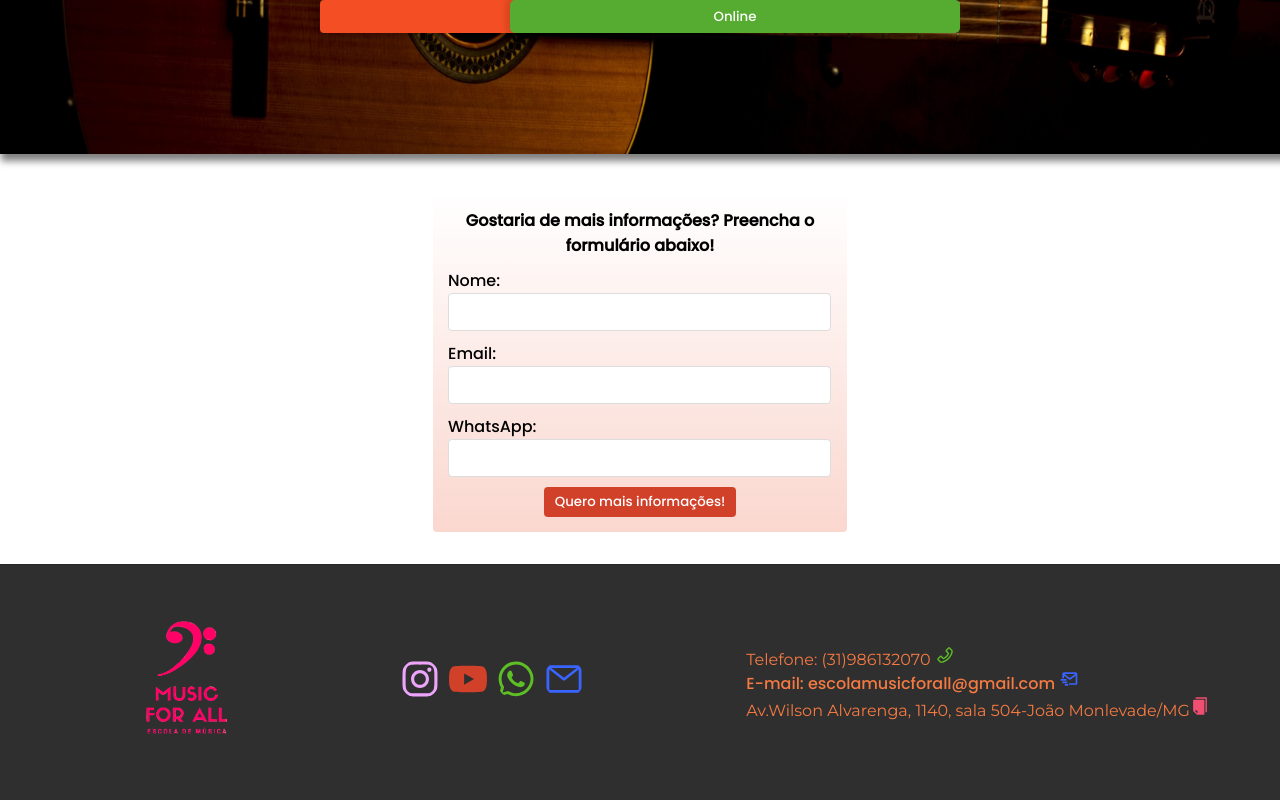
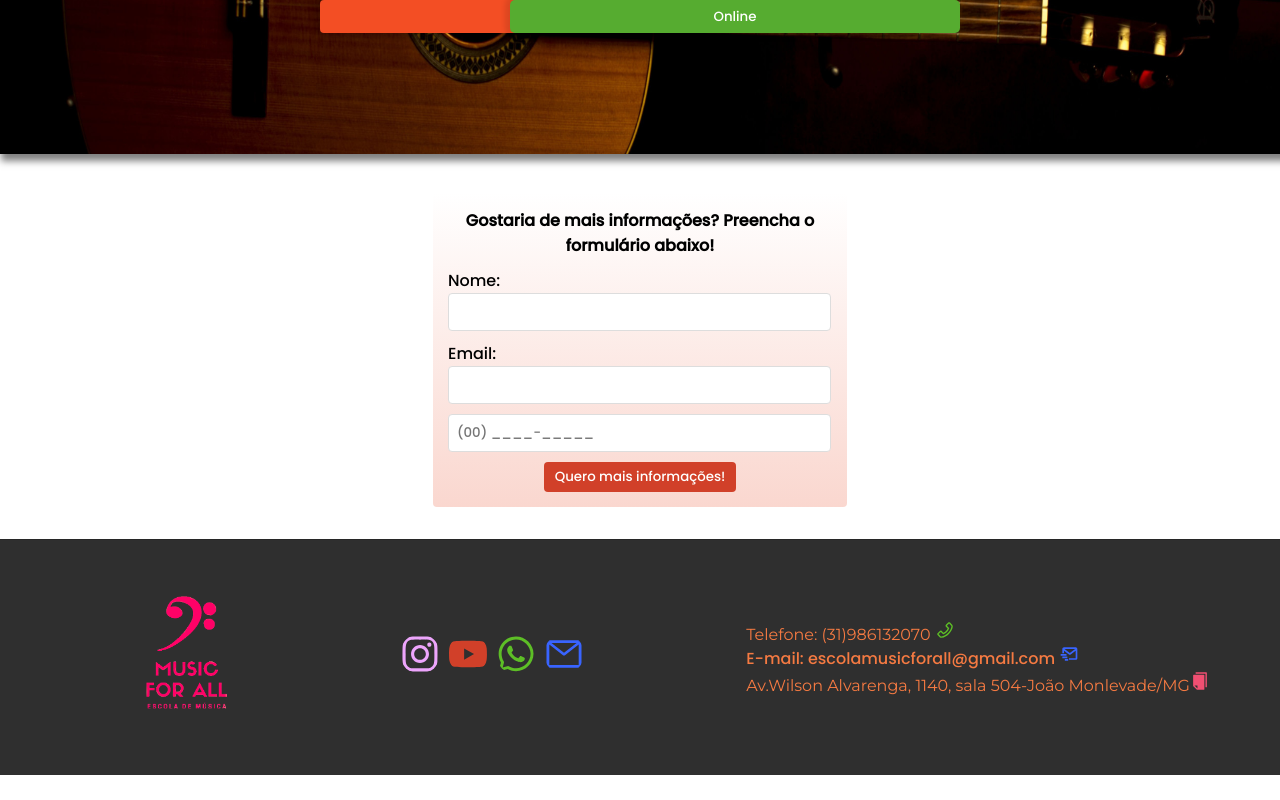
Before and after one commit to GuilhermeGomesti1/music-for-all, a Next.js app: page /cursos in a window 1280 px wide. Shown: the part 2012-2812 px from the top of the page. After the commit the page ends 2787 px from the top, so only its background shows below. Built offline with nearby package versions, Linux system fonts and the light colour scheme.

Commit message:
atualização do form

```diff
--- a/src/app/components/Form/index.tsx
+++ b/src/app/components/Form/index.tsx
@@ -64,14 +64,22 @@ export function Form() {
             name="email"
           />
 
-          <label className={styles.formLabel} htmlFor="whatsapp">
-            WhatsApp:
-          </label>
   <input
   className={styles.formInput}
   type="text"
   id="whatsapp"
   name="whatsapp"
+  placeholder="(00) ____-_____"
+  maxLength={14} // Altere esta linha para um valor numérico
+  onChange={(e) => {
+    const input = e.target;
+    const value = input.value.replace(/\D/g, ""); // Remove caracteres não numéricos
+    const formattedValue = value.replace(
+      /^(\d{2})(\d{4,5})(\d{4})$/,
+      "($1) $2-$3"
+    );
+    input.value = formattedValue;
+  }}
 />
 
           <button
--- a/src/app/components/Header/styles.module.css
+++ b/src/app/components/Header/styles.module.css
@@ -88,17 +88,17 @@
     right: 0;
     position: fixed;
     padding-bottom: 1rem;
-
     opacity: 0;
-    overflow: hidden;
-    transition: max-height 1s ease-in-out, opacity 1s ease-in-out;
+  max-height: 0;
+  overflow: hidden;
+  transition: all 0.5s ease-in-out;
   }
 
 
 .navContainer.open {
-
-  opacity: 1;
-  transition: max-height 1s ease-in-out, opacity 1s ease-in-out;
+   opacity: 1;
+  max-height: 500px; /* Ajuste a altura máxima conforme necessário */
+  transition: all 0.5s ease-in-out;
 }
 
   .aContainer { transform: scale(1);
@@ -108,7 +108,7 @@
     text-align: right;
     margin-top: 1rem;
     font-size: 0.8rem;
-
+    transition: all 0.5s ease-in-out;
 
   }
 
```
Lines whose indentation alone changed are shown as unchanged.
